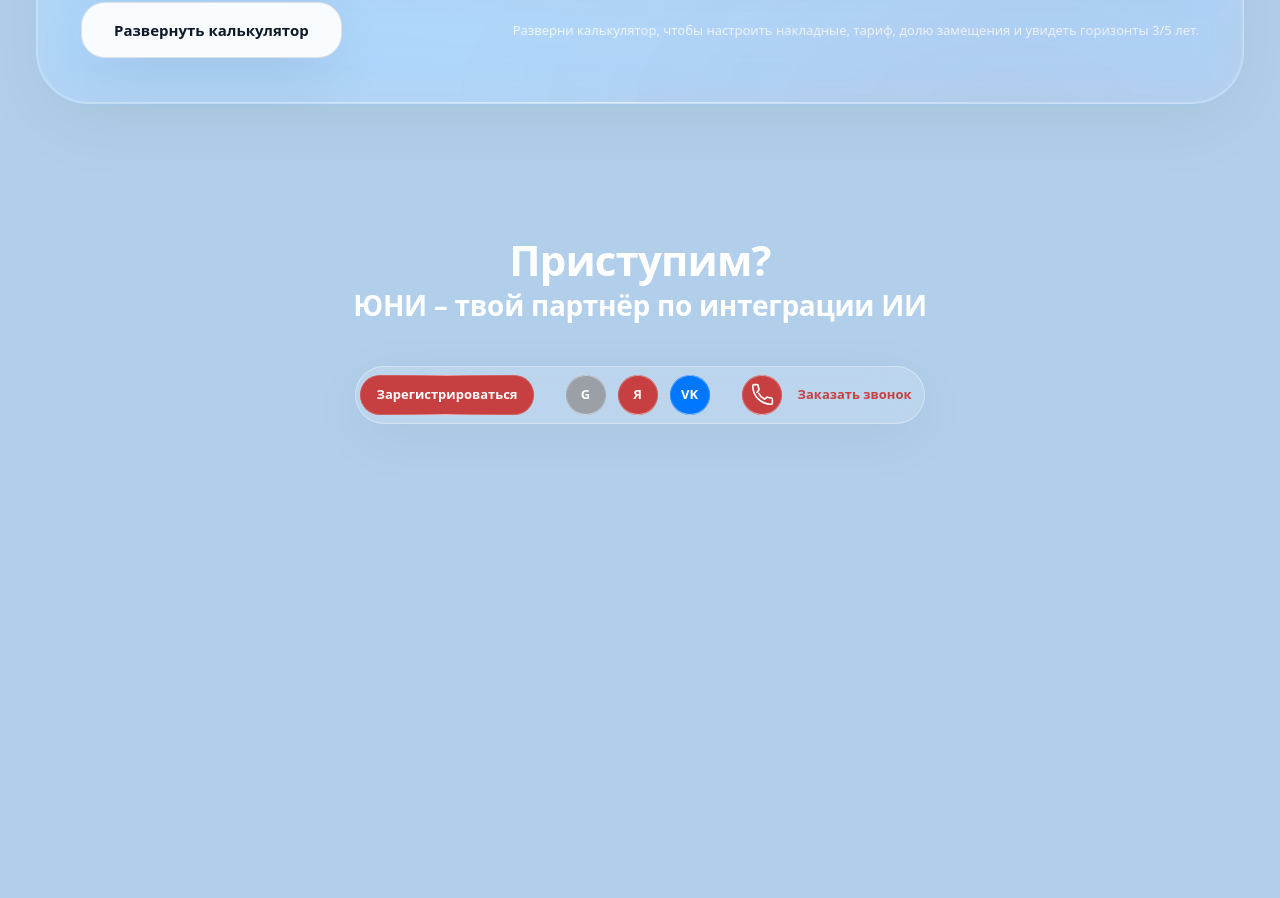
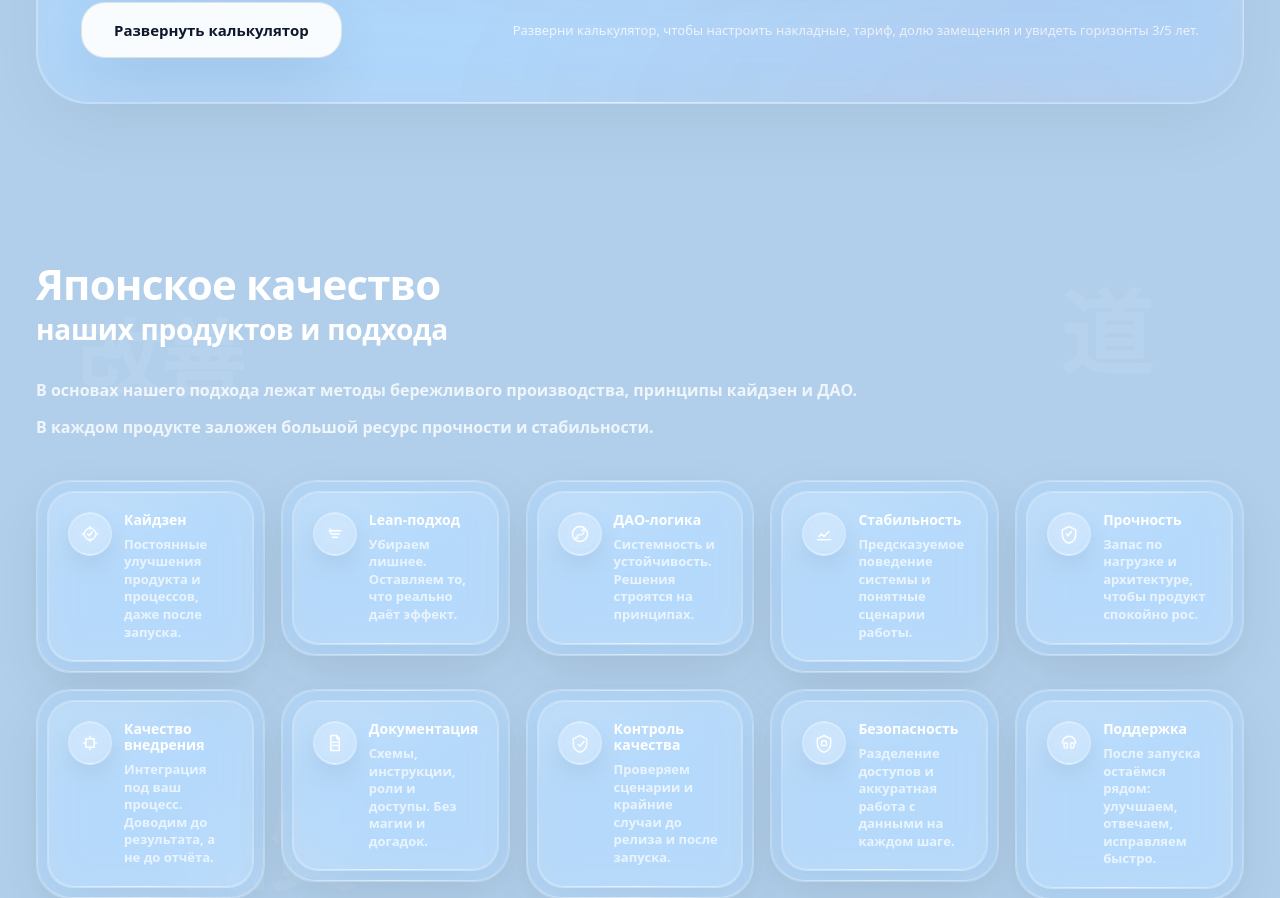
Before and after one commit to uniconsulting/uni.com, a Next.js app: page / in a window 1280 px wide. Shown: the part 6432-7330 px from the top of the page. Before the commit the page ends 6896 px from the top, so only its background shows below. Built offline with nearby package versions, Linux system fonts and the light colour scheme.

Commit message:
Update page.tsx

```diff
--- a/src/app/page.tsx
+++ b/src/app/page.tsx
@@ -6,6 +6,7 @@ import Niches from "../components/sections/Niches";
 import DemoChat from "../components/sections/DemoChat";
 import Plans from "../components/sections/Plans";
 import RoiCalculatorSection from "../components/sections/RoiCalculatorSection";
+import JapanQuality from "../components/sections/JapanQuality";
 import CTA2 from "../components/sections/CTA2";
 
 export default function Page() {
@@ -20,6 +21,7 @@ export default function Page() {
         <DemoChat />
         <Plans />
         <RoiCalculatorSection />
+        <JapanQuality />
         <CTA2 />
       </main>
     </>
```
